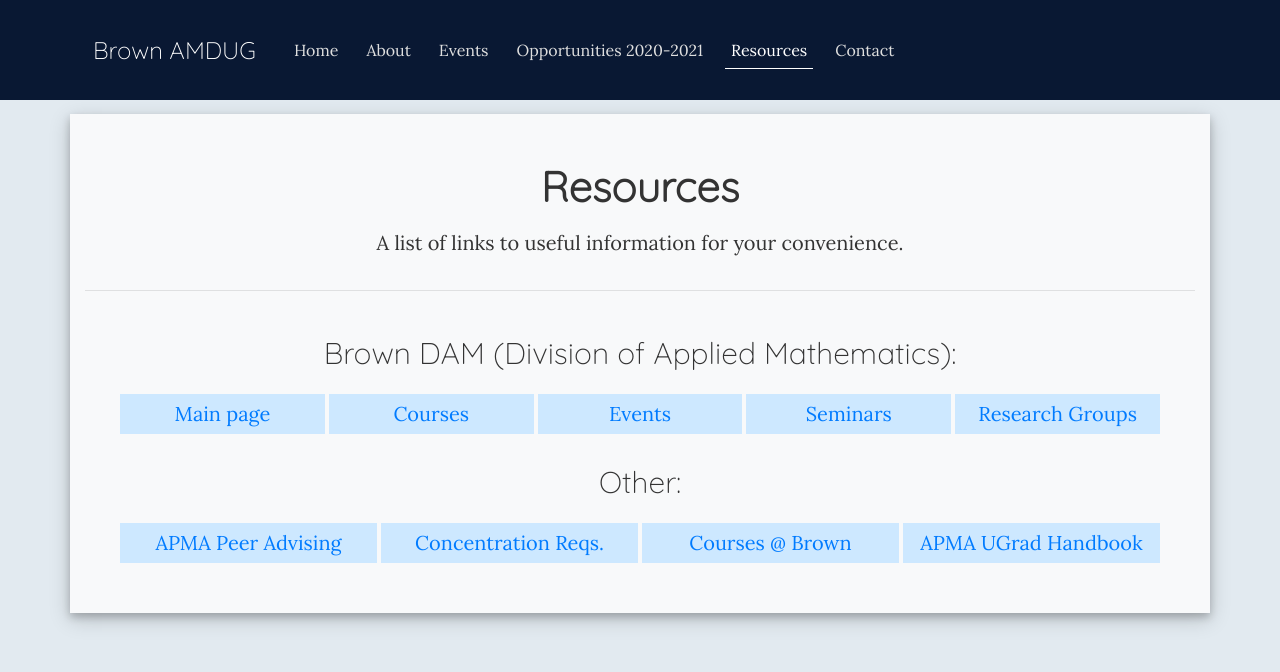
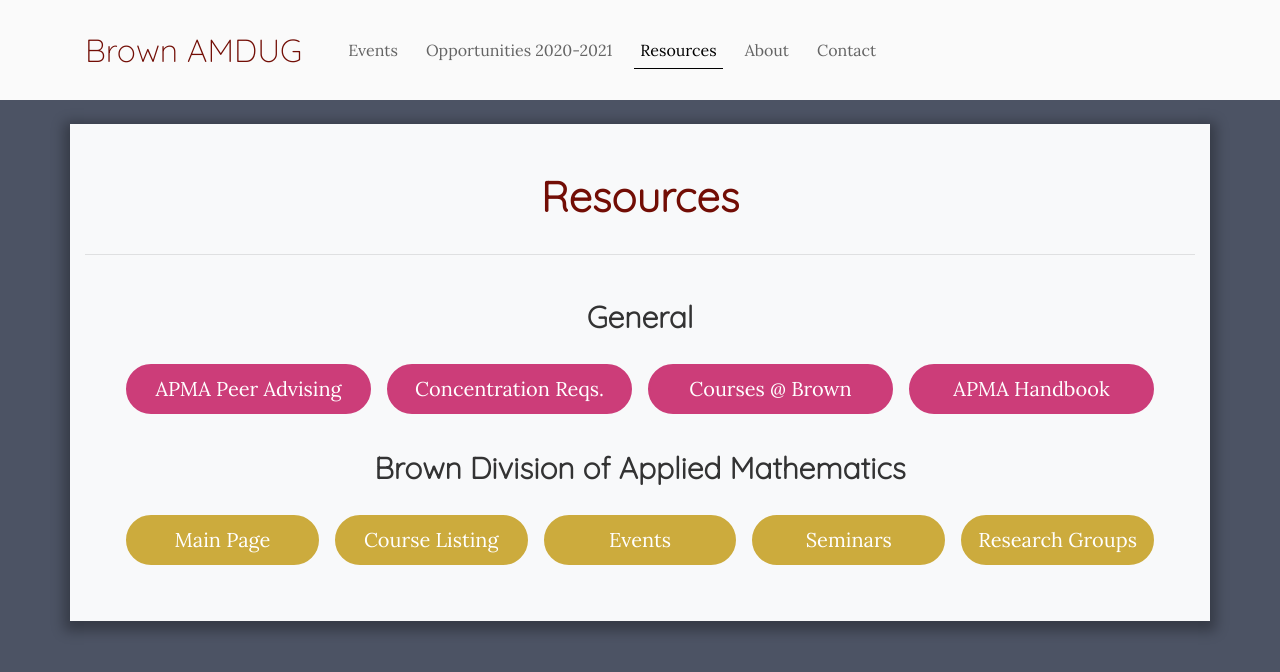
Before and after one commit to AdamWang00/amdug-website, a Flask app: page /resources in a window 1280 px wide. Shown: the top 672 px of the page. Run offline with Flask 2, Linux system fonts and the light colour scheme; some libraries are stand-ins or nearby versions.

Commit message:
Revert "Revert "visuals""
This reverts commit 262f654c7e830066c529445bafa52d2c2ec9eed2.

```diff
--- a/website/main/routes.py
+++ b/website/main/routes.py
@@ -8,7 +8,6 @@
 
 
 @main.route("/")
-@main.route("/home")
 def home():
 	return render_template('home.html', title='Home')
 
--- a/website/static/main.css
+++ b/website/static/main.css
@@ -1,7 +1,7 @@
 body {
-  background: #E2EAF0;
+  background: #4C5364;
   color: #333333;
-  margin-top: 90px;
+  margin-top: 100px;
 
   font-family: Arial, Helvetica, sans-serif;
 }
@@ -10,31 +10,51 @@
   color: #444444;
 }
 
-.bg-steel {
-  min-height: 100px;
+.my-header {
+  height: 100px;
   opacity: 100%;
-  background-color: #091833;
-  transition: opacity 0.5s, min-height 0.25s;
+  background-color: #FAFAFA;
+  transition: opacity 0.4s, height 0.2s;
 }
 
-.bg-steel.scrolled {
-  min-height: 60px;
-  opacity: 80%;
+.my-header.scrolled {
+  height: 60px;
+  opacity: 84%;
+}
+
+.my-header .brand {
+  color: #720D05;
+  font-family: 'Quicksand', sans-serif;
+  font-size: 32px;
+  transition: font-size 0.2s, color 0.4s;
+}
+
+.my-header .brand:hover {
+  color: #E11B22;
+}
+
+.my-header.scrolled .brand {
+  font-size: 24px;
 }
 
 .site-header .navbar-nav .nav-link {
-  color: #DFDFDF;
+  position: static;
+  color: #646464;
   margin-left: 16px;
   padding: 6px;
+  border-bottom: 1px solid;
+  border-color: #FAFAFA;
+  transition: color 0.4s, border-color 0.4s;
 }
 
 .site-header .navbar-nav .nav-link:hover {
-  color: #ffffff;
+  color: black;
+  border-color: #AEAEAE;
 }
 
 .site-header .navbar-nav .nav-link.active {
-  border-bottom: 1px solid #ffffff;
-  font-weight: 400;
+  color: black;
+  border-color: black;
 }
 
 .content-section {
@@ -52,11 +72,11 @@
   height: auto;
 }
 
-.about-name {
+.about .title.name {
   margin-bottom: 0px;
 }
 
-.about-role {
+.about .title-2 {
   font-size: 24px;
   font-weight: 400;
 }
@@ -129,12 +149,8 @@
   font-size: 2.5rem;
 }
 
-.brand {
-  font-family: 'Quicksand', sans-serif;
-  font-size: 24px;
-}
-
 .title {
+  color: #720D05;
   font-family: 'Quicksand', sans-serif;
   font-size: 42px;
   font-weight: bold;
@@ -143,44 +159,71 @@
 
 .title-2 {
   font-family: 'Quicksand', sans-serif;
+  font-weight: bold;
   font-size: 30px;
 }
 
 .light-box {
   border-style: solid;
-  border-width: 3px;
-  border-color: #010057;
-  border-radius: 15px;
+  border-width: 2px;
+  border-radius: 30px;
   height: 100%;
 
-  background-color: #010057;
   color: white;
   transition-property: background-color, color, transform;
   transition-duration: 0.2s;
 }
 
+.light-box.red {
+  background-color: #CC3D79;
+  border-color: #CC3D79;
+}
+
+.light-box.blue {
+  background-color: #45B6E5;
+  border-color: #45B6E5;
+}
+
+.light-box.yellow {
+  background-color: #CCAB3D;
+  border-color: #CCAB3D;
+}
+
 .light-box:hover {
   cursor: pointer;
 
-  background-color: #E7F0FF;
   color: black;
   transform: translateY(-4px);
 }
 
-.link-box {
-  background-color: #CDE8FF;
+.light-box.red:hover {
+  background-color: #FFE6F0;
+}
+
+.light-box.blue:hover {
+  background-color: #E6F8FF;
+}
+
+.light-box.yellow:hover {
+  background-color: #FFF9E5;
+}
+
+div.fit-img {
+  padding: 0px;
+}
+
+div.fit-img img {
+  width: 100%;
   height: 100%;
-  border: 10px;
-  border-width: 1px;
-  border-color: #004082;
-  transition-property: background-color, box-shadow, transform;
-  transition-duration: 0.25s;
-  margin: 2px;
-  padding: 5px;
+  object-fit: cover;
+}
+
+div.resources p {
+  margin-bottom: 0px;
 }
 
 .shadow {
-  box-shadow: 0 4px 8px 0 rgba(0, 0, 0, 0.2), 0 6px 20px 0 rgba(0, 0, 0, 0.19);
+  box-shadow: 0 4px 12px 6px rgba(0, 0, 0, 0.3);
 }
 
 .f-16 {
--- a/website/static/script.js
+++ b/website/static/script.js
@@ -1,4 +1,4 @@
-const scrollThreshold = 40;
+const scrollThreshold = 32;
 
 function checkScrolled() {
 	if (window.scrollY > scrollThreshold) {
--- a/website/templates/account.html
+++ b/website/templates/account.html
@@ -1,5 +1,6 @@
 {% extends "layout.html" %}
 {% block content %}
+<div class="p-4 bg-light shadow">
 	<div class="content-section">
 	  	<div class="media">
 	    	<img class="rounded-circle account-img" src="{{ image_file }}">
@@ -55,4 +56,6 @@
 			</div>
 		</form>
 	</div>
+</div>
+<br>
 {% endblock content %}
--- a/website/templates/contact.html
+++ b/website/templates/contact.html
@@ -54,7 +54,7 @@
                     </div>
                 </fieldset>
                 <div class="form-group">
-                    {{ form.submit(class="btn btn-outline-info") }}
+                    {{ form.submit(class="btn btn-outline-success") }}
                 </div>
             </form>
         </div>
--- a/website/templates/create_post.html
+++ b/website/templates/create_post.html
@@ -1,5 +1,6 @@
 {% extends "layout.html" %}
 {% block content %}
+<div class="p-4 bg-light shadow">
 	<div class="content-section">
 		<form method="POST" action="" enctype="multipart/form-data">
 			{{ form.hidden_tag() }}
@@ -46,4 +47,5 @@
 			</div>
 		</form>
 	</div>
+</div>
 {% endblock content %}
--- a/website/templates/events.html
+++ b/website/templates/events.html
@@ -8,12 +8,12 @@
 					<div class="col-lg-6">
 						<div class="article-metadata pt-4 pl-2 pr-5">
 							<p class="article-title font-weight-bold pt-2">{{ post.title }}</p>
-							<p class="article-author">Posted by {{ post.author.name }} on {{ post.date_posted.strftime('%m-%d-%Y') }}</p>
+							<p class="article-author">By {{ post.author.name }} on {{ post.date_posted.strftime('%m-%d-%Y') }}</p>
 							<p class="article-content">{{ post.content }}</p>
 						</div>
 					</div>
 					<div class="col-lg-6">
-						<img class="img-fluid float-right mt-3 mb-3 mr-1" src="{{ url_for('static', filename='event_pics/' + post.image_file) }}">
+						<img class="img-fluid float-right mt-3 mb-3 ml-1 mr-1" src="{{ url_for('static', filename='event_pics/' + post.image_file) }}">
 					</div>
 				</div>
 			</article>
--- a/website/templates/layout.html
+++ b/website/templates/layout.html
@@ -25,24 +25,22 @@
 </head>
 <body>
 	<header class="site-header">
-	  <nav style="padding-left: calc(100vw - 100%);" class="navbar navbar-expand-lg navbar-dark bg-steel fixed-top">
+		<nav style="padding-left: calc(100vw - 100%);" class="navbar navbar-expand-lg navbar-light my-header fixed-top">
 			<div class="container">
-		  <a class="navbar-brand ml-3 mr-3 brand" href="{{ url_for('main.home') }}">Brown AMDUG</a>
+				<a class="navbar-brand p-2 brand" href="{{ url_for('main.home') }}">Brown AMDUG</a>
 				<button class="navbar-toggler" type="button" data-toggle="collapse" data-target="#navbarToggle" aria-controls="navbarToggle" aria-expanded="false" aria-label="Toggle navigation">
 					<span class="navbar-toggler-icon"></span>
 				</button>
 				<div class="collapse navbar-collapse" id="navbarToggle">
 					<div class="navbar-nav mr-auto">
-				<a id="home-link" class="nav-item nav-link" href="{{ url_for('main.home') }}">Home</a>
-				<a id="about-link" class="nav-item nav-link" href="{{ url_for('main.about') }}">About</a>
 						<a id="events-link" class="nav-item nav-link" href="{{ url_for('main.events') }}">Events</a>
 						<a id="opportunities-link" class="nav-item nav-link" href="{{ url_for('main.opportunities') }}">Opportunities 2020-2021</a>
 						<a id="resources-link" class="nav-item nav-link" href="{{ url_for('main.resources') }}">Resources</a>
+						<a id="about-link" class="nav-item nav-link" href="{{ url_for('main.about') }}">About</a>
 						<a id="contact-link" class="nav-item nav-link" href="{{ url_for('main.contact') }}">Contact</a>
 						<script type="text/javascript">
 							function setActiveTitle(title) {
 								const titles = {
-						'Home':'home-link',
 									'About Us':'about-link',
 									'Upcoming Events':'events-link',
 									'Opportunities 2020-2021':'opportunities-link',
--- a/website/templates/login.html
+++ b/website/templates/login.html
@@ -1,5 +1,6 @@
 {% extends "layout.html" %}
 {% block content %}
+<div class="p-4 bg-light shadow">
 	<div class="content-section">
 		<form method="POST" action="">
 			{{ form.hidden_tag() }}
@@ -44,9 +45,5 @@
 			</div>
 		</form>
 	</div>
-<div class="border-top pt-3">
-	<small class="text-muted">
-		Need an account? <a class="ml-2" href="{{ url_for('users.register') }}">Register</a>
-	</small>
 </div>
 {% endblock content %}
--- a/website/templates/post.html
+++ b/website/templates/post.html
@@ -6,7 +6,7 @@
 			<div class="col-lg-6">
 				<div class="article-metadata pt-4 pl-2 pr-5">
 					<p class="article-title font-weight-bold pt-2"><a href="{{ url_for('posts.post', post_id=post.id) }}">{{ post.title }}</a></p>
-					<p class="article-author">Posted by <a href="{{ url_for('users.user_posts', name=post.author.name) }}">{{ post.author.name }}</a> on {{ post.date_posted.strftime('%m-%d-%Y') }}</p>
+					<p class="article-author">By <a href="{{ url_for('users.user_posts', name=post.author.name) }}">{{ post.author.name }}</a> on {{ post.date_posted.strftime('%m-%d-%Y') }}</p>
 					<p class="article-content">{{ post.content }}</p>
 					{% if post.author == current_user %}
 						<div>
--- a/website/templates/reset_request.html
+++ b/website/templates/reset_request.html
@@ -1,5 +1,6 @@
 {% extends "layout.html" %}
 {% block content %}
+<div class="p-4 bg-light shadow">
 	<div class="content-section">
 		<form method="POST" action="">
 			{{ form.hidden_tag() }}
@@ -24,4 +25,5 @@
 			</div>
 		</form>
 	</div>
+</div>
 {% endblock content %}
--- a/website/templates/reset_token.html
+++ b/website/templates/reset_token.html
@@ -1,5 +1,6 @@
 {% extends "layout.html" %}
 {% block content %}
+<div class="p-4 bg-light shadow">
 	<div class="content-section">
 		<form method="POST" action="">
 			{{ form.hidden_tag() }}
@@ -37,4 +38,5 @@
 			</div>
 		</form>
 	</div>
+</div>
 {% endblock content %}
--- a/website/templates/resources.html
+++ b/website/templates/resources.html
@@ -4,7 +4,6 @@
         <div class="col-lg-12">
             <div class="text-center pt-5 pl-5 pr-5">
                 <p class="title">Resources</p>
-                <p class="lead">A list of links to useful information for your convenience.</p>
             </div>
         </div>
         <div class="col-lg-12">
@@ -12,20 +11,48 @@
         </div>
         <div class="col-lg-12">
             <div class="text-center pt-4 pb-5 pl-5 pr-5">
-                <p class="title-2">Brown DAM (Division of Applied Mathematics):</p>
-                <div class="row mb-4">
-                    <div class="col link-box"><a href="https://www.brown.edu/academics/applied-mathematics/" class="lead">Main page</a></div>
-                    <div class="col link-box"><a href="https://www.brown.edu/academics/applied-mathematics/course-catalogue" class="lead">Courses</a></div>
-                    <div class="col link-box"><a href="https://www.brown.edu/academics/applied-mathematics/events" class="lead">Events</a></div>
-                    <div class="col link-box"><a href="https://www.brown.edu/academics/applied-mathematics/seminars" class="lead">Seminars</a></div>
-                    <div class="col link-box"><a href="https://www.brown.edu/academics/applied-mathematics/research-groups" class="lead">Research Groups</a></div>
+                <p class="title-2">General</p>
+                <div class="row resources">
+                    <div class="col-xl p-2">
+                        <div class="light-box p-2 red" onclick="window.open('https://www.brown.edu/initiatives/data-science/apma-peer-advising', '_blank');"><p class="lead">APMA Peer Advising</p>
+                        </div>
+                    </div>
+                    <div class="col-xl p-2">
+                        <div class="light-box p-2 red" onclick="window.open('https://bulletin.brown.edu/the-college/concentrations/', '_blank');"><p class="lead">Concentration Reqs.</p>
+                        </div>
+                    </div>
+                    <div class="col-xl p-2">
+                        <div class="light-box p-2 red" onclick="window.open('https://cab.brown.edu/', '_blank');"><p class="lead">Courses @ Brown</p>
+                        </div>
+                    </div>
+                    <div class="col-xl p-2">
+                        <div class="light-box p-2 red" onclick="window.open('https://www.brown.edu/academics/applied-mathematics/sites/brown.edu.academics.applied-mathematics/files/uploads/Undergraduate%20Handbook%20March%202020_1.pdf', '_blank');"><p class="lead">APMA Handbook</p>
+                        </div>
+                    </div>
                 </div>
-                <p class="title-2">Other:</p>
-                <div class="row">
-                    <div class="col link-box"><a href="https://www.brown.edu/initiatives/data-science/apma-peer-advising" class="lead">APMA Peer Advising</a></div>
-                    <div class="col link-box"><a href="https://bulletin.brown.edu/the-college/concentrations/" class="lead">Concentration Reqs.</a></div>
-                    <div class="col link-box"><a href="https://cab.brown.edu/" class="lead">Courses @ Brown</a></div>
-                    <div class="col link-box"><a href="https://www.brown.edu/academics/applied-mathematics/sites/brown.edu.academics.applied-mathematics/files/uploads/Undergraduate%20Handbook%20March%202020_1.pdf" class="lead">APMA UGrad Handbook</a></div>
+                <br>
+                <p class="title-2">Brown Division of Applied Mathematics</p>
+                <div class="row resources">
+                    <div class="col-xl p-2">
+                        <div class="light-box p-2 yellow" onclick="window.open('https://www.brown.edu/academics/applied-mathematics/', '_blank');"><p class="lead">Main Page</p>
+                        </div>
+                    </div>
+                    <div class="col-xl p-2">
+                        <div class="light-box p-2 yellow" onclick="window.open('https://www.brown.edu/academics/applied-mathematics/course-catalogue', '_blank');"><p class="lead">Course Listing</p>
+                        </div>
+                    </div>
+                    <div class="col-xl p-2">
+                        <div class="light-box p-2 yellow" onclick="window.open('https://www.brown.edu/academics/applied-mathematics/events', '_blank');"><p class="lead">Events</p>
+                        </div>
+                    </div>
+                    <div class="col-xl p-2">
+                        <div class="light-box p-2 yellow" onclick="window.open('https://www.brown.edu/academics/applied-mathematics/seminars', '_blank');"><p class="lead">Seminars</p>
+                        </div>
+                    </div>
+                    <div class="col-xl p-2">
+                        <div class="light-box p-2 yellow" onclick="window.open('https://www.brown.edu/academics/applied-mathematics/research-groups');"><p class="lead">Research Groups</p>
+                        </div>
+                    </div>
                 </div>
             </div>
         </div>
--- a/website/templates/user_posts.html
+++ b/website/templates/user_posts.html
@@ -8,7 +8,7 @@
 				<div class="col-lg-6">
 					<div class="article-metadata pt-4 pl-2 pr-5">
 						<p class="article-title font-weight-bold pt-2"><a href="{{ url_for('posts.post', post_id=post.id) }}">{{ post.title }}</a></p>
-						<p class="article-author">Posted by <a href="{{ url_for('users.user_posts', name=post.author.name) }}">{{ post.author.name }}</a> on {{ post.date_posted.strftime('%m-%d-%Y') }}</p>
+						<p class="article-author">By <a href="{{ url_for('users.user_posts', name=post.author.name) }}">{{ post.author.name }}</a> on {{ post.date_posted.strftime('%m-%d-%Y') }}</p>
 						<p class="article-content">{{ post.content }}</p>
 					</div>
 				</div>
```
Also changed, not shown: website/config.py (+5 -5 lines), website/templates/about.html (+6 -6 lines), website/templates/home.html (+13 -14 lines), website/templates/register.html (+3 -5 lines), website/site.db, website/static/images/logo.png (added). Lines whose indentation alone changed are shown as unchanged.
